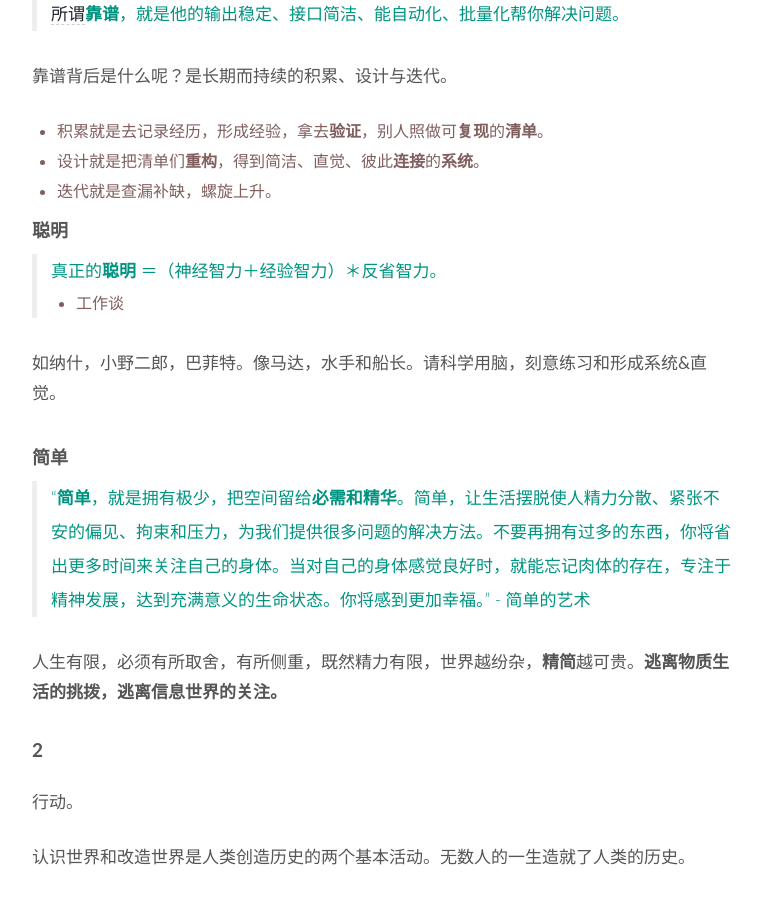
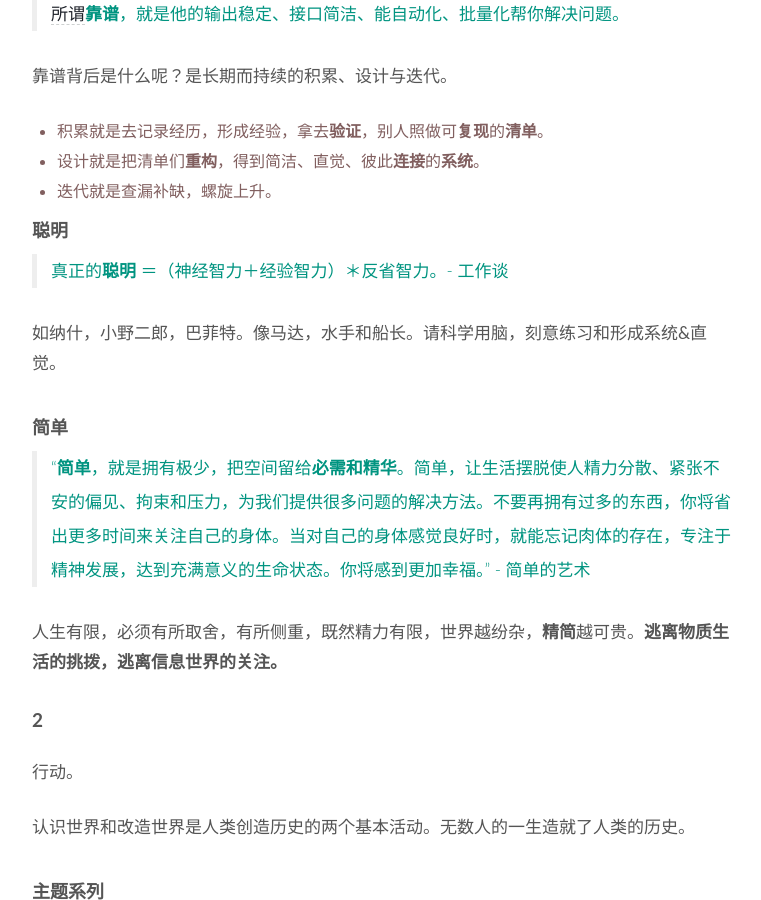
Before and after one commit to WillWang-X/willwang-x.github.io, a Jekyll site: the page built from _posts/2019-01-01-life-README.md, in a window 1280 px wide and 900 px high, scrolled down 2132 px. Shown: the whole window, without its empty margins (258-1019 px from the left). Built offline with Jekyll 4.4.1, drawn with Linux system fonts in a browser that asks for light colours.

```diff
--- a/_posts/2019-01-01-life-README.md
+++ b/_posts/2019-01-01-life-README.md
@@ -71,8 +71,7 @@
 
 ### 聪明
 
-> 真正的**聪明** ＝（神经智力＋经验智力）＊反省智力。
-> - 工作谈
+> 真正的**聪明** ＝（神经智力＋经验智力）＊反省智力。- 工作谈
 
 如纳什，小野二郎，巴菲特。像马达，水手和船长。请科学用脑，刻意练习和形成系统&直觉。
 
```
